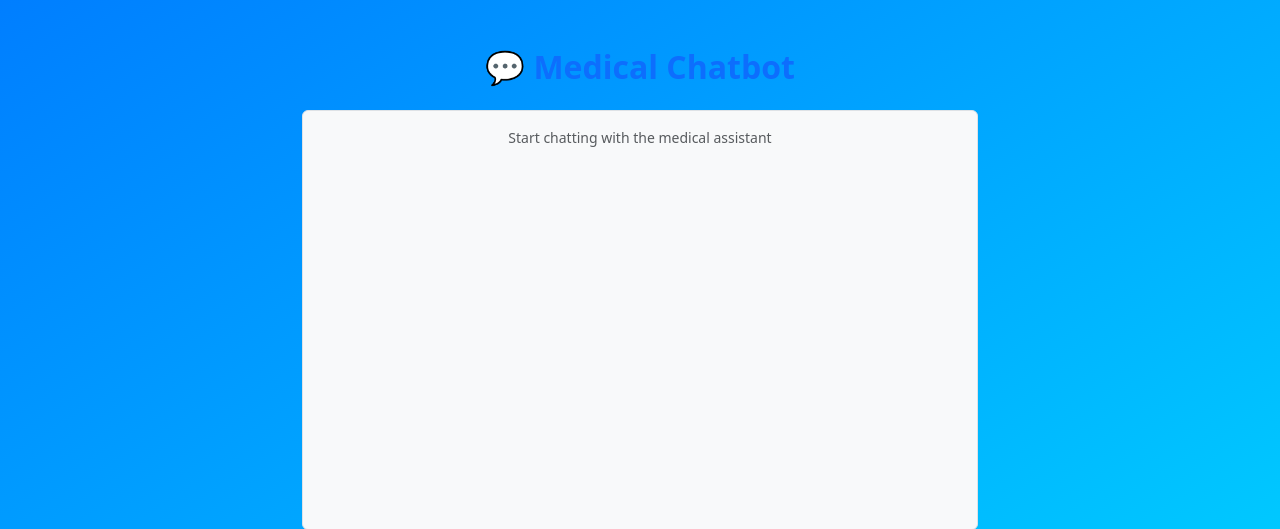
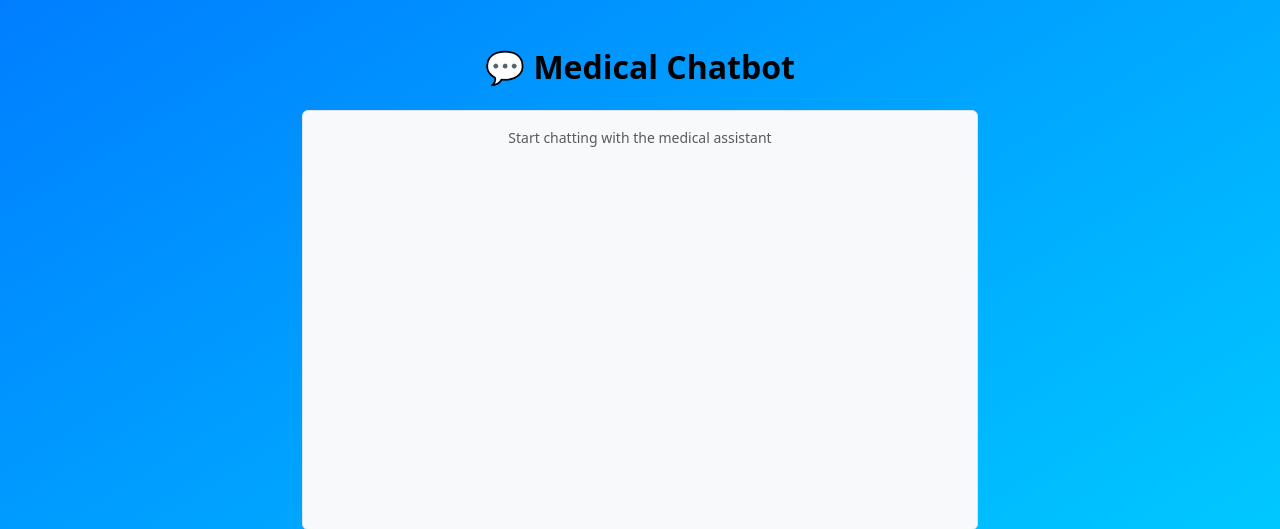
Before and after one commit to Zuhaib-01/AIHealthCheck, a Flask app: page /chatbot in a window 1280 px wide. Shown: the part 56-585 px from the top of the page. Run offline with Flask 3, Linux system fonts and the light colour scheme; the visitor is signed in with stand-in values (Sample User, id 1).

Commit message:
updated chatbot.html

```diff
--- a/templates/chatbot.html
+++ b/templates/chatbot.html
@@ -3,7 +3,7 @@
 
 {% block content %}
 <div class="container py-5" style="max-width: 700px;">
-  <h2 class="text-center mb-4 text-primary fw-bold">💬 Medical Chatbot</h2>
+  <h2 class="text-center mb-4 text-black fw-bold">💬 Medical Chatbot</h2>
 
   <div id="chat-box" class="border rounded p-3 bg-light" style="height: 420px; overflow-y: auto;">
     <div class="text-muted small text-center mb-2">Start chatting with the medical assistant</div>
```
